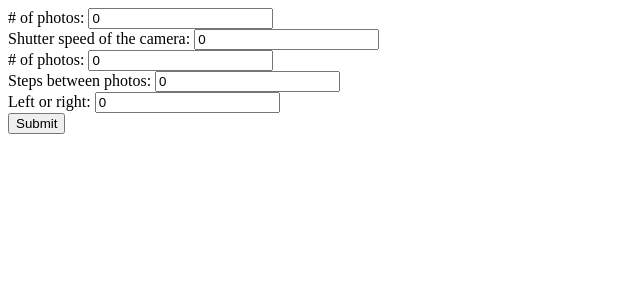
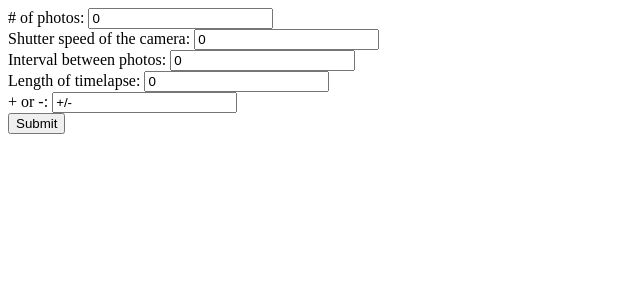
Before and after one commit to canningj/PiLapser, a Django app: page /piLapse/ in a window 1280 px wide. Shown: the top 300 px of the page, without its empty margins (0-640 px from the left). Run offline with Django 3.2, Linux system fonts and the light colour scheme.

Commit message:
Refactored code into better naming conventions and began passing httpresponses.

```diff
--- a/PiLapser/forms.py
+++ b/PiLapser/forms.py
@@ -1,7 +1,22 @@
 from django import forms
+from django.core.exceptions import ValidationError
+from django.utils.translation import ugettext_lazy as _
 
-class totalImages(forms.Form):
-    total_images = forms.IntegerField(label='# of photos: ')
+class timelapseFields(forms.Form):
+    total_images = forms.IntegerField(label='Number of Photos: ')
+    length = forms.IntegerField(label='Length of Movement (cm): ')
+    interval = forms.IntegerField(label='Interval between photos: ')
+    shutter_speed = forms.IntegerField(label='Shutter speed of camera')
+    direction = forms.CharField(label='Direction (+ or =')
 
-class stepCount(forms.Form):
-    step_count = forms.IntegerField(label='# of Steps: ')
+    def field_validation(self):
+        length = self.cleaned_data['length']
+        direction = self.cleaned_data['direction']
+
+        if length > 70:
+            raise ValidationError(_('Length cannot exceed the length of the slider (70cm)'))
+
+        if direction != ('+' or '-'):
+            raise ValidationError(_('Direction must be "+" or "-"'))
+
+        return length, direction
--- a/PiLapser/piLapse.py
+++ b/PiLapser/piLapse.py
@@ -60,7 +60,6 @@ def moveBackwards(steps):
 
 def takePhoto(steps, shutter, direction):
     call(["gphoto2", "--trigger-capture"])
-    print("Current photo: %s, Total Photos: %s" % (totalPhotos, photosTaken))
     sleep(int(shutter))
     if (direction == '+'):
         moveForward(int(steps))
@@ -72,6 +71,7 @@ def runTimelapse(shutter, interval, length, totalPhotos, direction):
     steps = length / totalPhotos
     for i in range(0, totalPhotos):
         takePhoto(steps, shutter, direction)
+        print("Current photo: %s, Total Photos: %s" % (i, photosTaken))
         sleep(int(interval))
         photosTaken += 1
 
--- a/PiLapser/templates/piLapse.html
+++ b/PiLapser/templates/piLapse.html
@@ -7,14 +7,14 @@
     <label for="shutter_speed">Shutter speed of the camera: </label>
     <input id="shutter_speed" type="integer" name="shutter_speed" value="{{ 0 }}">
     <br>
-    <label for="interval"># of photos: </label>
+    <label for="interval">Interval between photos: </label>
     <input id="interval" type="integer" name="interval" value="{{ 0 }}">
     <br>
-    <label for="step_count">Steps between photos: </label>
-    <input id="step_count" type="integer" name="step_count" value="{{ 0 }}">
+    <label for="length">Length of timelapse: </label>
+    <input id="length" type="integer" name="length" value="{{ 0 }}">
     <br>
-    <label for="direction">Left or right: </label>
-    <input id="direction" type="integer" name="direction" value="{{ 0 }}">
+    <label for="direction">+ or -: </label>
+    <input id="direction" type="char" name="direction" value="{{ '+/-' }}">
     <br>
     <input type="submit" value="Submit" />
 
--- a/PiLapser/urls.py
+++ b/PiLapser/urls.py
@@ -2,7 +2,7 @@ from django.conf.urls import url
 from PiLapser import views
 
 urlpatterns = [
-	url(r'^piLapse/$', views.get_stepCount, name='getTotalImages'),
-	url(r'^piLapse/move$', views.get_move),
+	url(r'^piLapse/$', views.get_fields),
+	url(r'^piLapse/fields$', views.fields),
 	url(r'^$', views.HomePageView.as_view()),
 ]
--- a/PiLapser/views.py
+++ b/PiLapser/views.py
@@ -2,41 +2,51 @@ from django.shortcuts import render
 from django.views.generic import TemplateView
 from django.views.decorators.csrf import csrf_exempt
 from django.http import HttpResponse
+from .forms import timelapseFields
 
-#from .piLapse import moveForward
-
-from .forms import stepCount
+#from .piLapse import runTimelapse
 
 class HomePageView(TemplateView):
     def get(self, request, **kwargs):
         return render(request, 'index.html', context=None)
 
 @csrf_exempt
-def get_move(request):
-    print(request.POST)
-    dir = request.POST.get('direction','')
-    return HttpResponse("we moved " + dir)
+def fields(request):
+    length = request.POST.get('length', '')
+    shutter_speed = request.POST.get('shutter_speed', '')
+    total_images = request.POST.get('total_images', '')
+    interval = request.POST.get('interval', '')
+    direction = request.POST.get('direction', '')
+
+    return HttpResponse("Move " + length + "cm " + direction + ".  Shutter speed = "
+                        + shutter_speed + ". Total images = " + total_images +
+                        ".  Interval length : " + interval)
 
 @csrf_exempt
-def get_stepCount(request):
+def get_fields(request):
+    # Process the field data if it's a POST request
     if request.method == 'POST':
-        form = stepCount(request.POST)
-        # check to see if user input is valid (if it's an integer)
+        form = timelapseFields(request.POST)
+        # check to see if user input is valid
         if form.is_valid():
             # get all the fields that have been populated on the page and print them
-            steps = request.POST.get('step_count', '')
-            speed = request.POST.get('shutter_speed', '')
-            images = request.POST.get('total_images', '')
+            length = request.POST.get('length', '')
+            shutter_speed = request.POST.get('shutter_speed', '')
+            total_images = request.POST.get('total_images', '')
             interval = request.POST.get('interval', '')
             direction = request.POST.get('direction', '')
-            # result = moveForward(int(steps))
-            print("Move " + steps + " steps " + direction + ".  Shutter speed = "
-                  + speed + ". Total images = " + images + ".  Interval length : " + interval)
-            result = "yahoo!"
-            # redirect to a status page for the timelapse sequence:
-            return render(request, 'index.html', {'result': result})
 
+            # Run the timelapse with the specified parameters
+            # runTimelapse(shutter_speed, interval, length, total_images, direction)
+
+            return HttpResponse("New timelapse initiated... \n"
+                                "Details: \n Moving "
+                                + direction + length + "cm. " + "Shutter speed = "
+                                + shutter_speed + ". Total images = " + total_images +
+                                ".  Interval length = " + interval)
+
+    # Otherwise, it is most likely a GET request so create the field.
     else:
-        form = stepCount()
+        form = timelapseFields()
 
     return render(request, 'piLapse.html', {'form': form})
```
